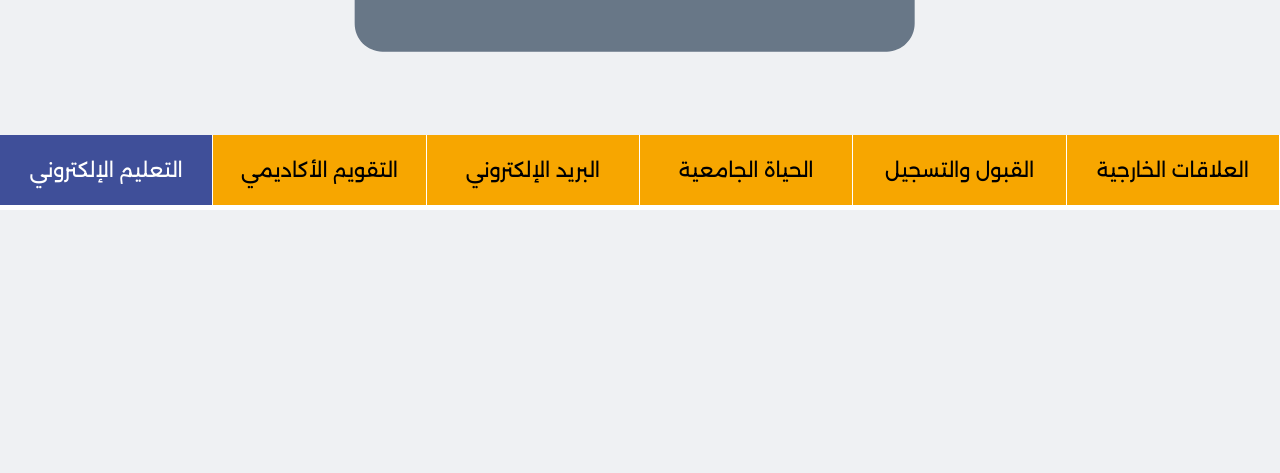
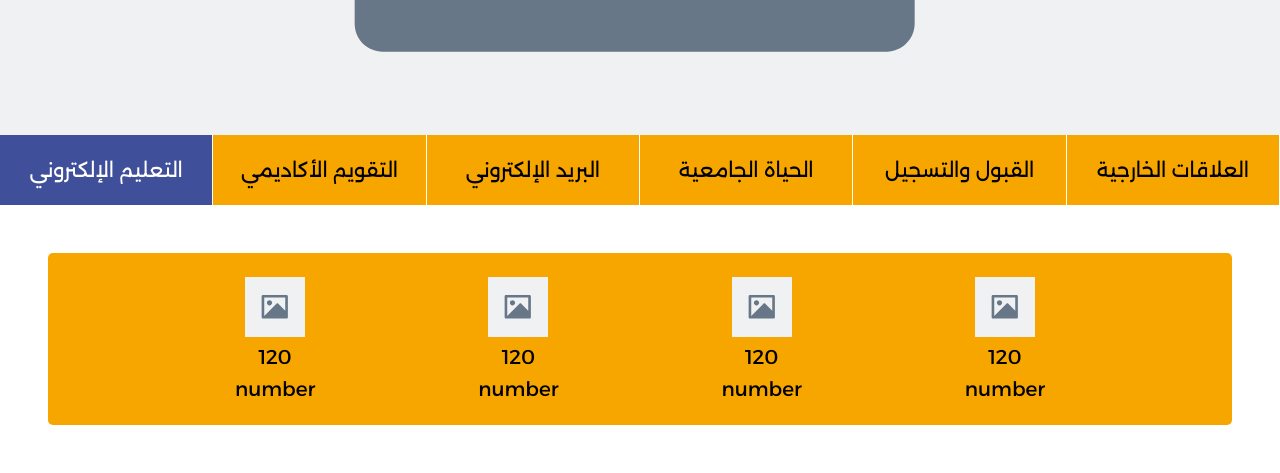
Before and after one commit to Ali-Al-Khuwaja/project_cis, a PHP site: page /html/index.html in a window 1280 px wide. Shown: the part 595-1068 px from the top of the page. Before the commit the page ends 805 px from the top, so only its background shows below. Run offline with PHP 8.4, Linux system fonts and the light colour scheme.

Commit message:
Add stats section

```diff
--- a/assets/css/landing_page.css
+++ b/assets/css/landing_page.css
@@ -262,3 +262,40 @@ summary {
 .grid-button-blue>p {
     color: var(--white);
 }
+
+.stats {
+    box-sizing: border-box;
+    flex: 1;
+    width: fill;
+    height: min-content;
+    display: flex;
+    flex-direction: row;
+    justify-content: space-evenly;
+    align-items: center;
+    padding: 24px;
+    background-color: #f7a600;
+    overflow: hidden;
+    align-content: center;
+    flex-wrap: nowrap;
+    border-radius: 5px;
+    margin: 48px;
+}
+
+.number_stats {
+    width: min-content;
+    height: min-content;
+    display: flex;
+    flex-direction: column;
+    justify-content: center;
+    align-items: center;
+    overflow: visible;
+    padding: 0px;
+    align-content: center;
+    flex-wrap: nowrap;
+    gap: 8px;
+}
+
+.number_stats>img {
+    width: 60px;
+    height: 60px;
+}
--- a/html/index.html
+++ b/html/index.html
@@ -110,7 +110,28 @@
         </div>
     </header>
     <main>
-
+        <div class="stats">
+            <div class="number_stats">
+                <img src="../assets/images/landscape-placeholder-svgrepo-com.svg" alt="">
+                <p>120</p>
+                <p>number</p>
+            </div>
+            <div class="number_stats">
+                <img src="../assets/images/landscape-placeholder-svgrepo-com.svg" alt="">
+                <p>120</p>
+                <p>number</p>
+            </div>
+            <div class="number_stats">
+                <img src="../assets/images/landscape-placeholder-svgrepo-com.svg" alt="">
+                <p>120</p>
+                <p>number</p>
+            </div>
+            <div class="number_stats">
+                <img src="../assets/images/landscape-placeholder-svgrepo-com.svg" alt="">
+                <p>120</p>
+                <p>number</p>
+            </div>
+        </div>
     </main>
     <footer></footer>
 </body>
```
